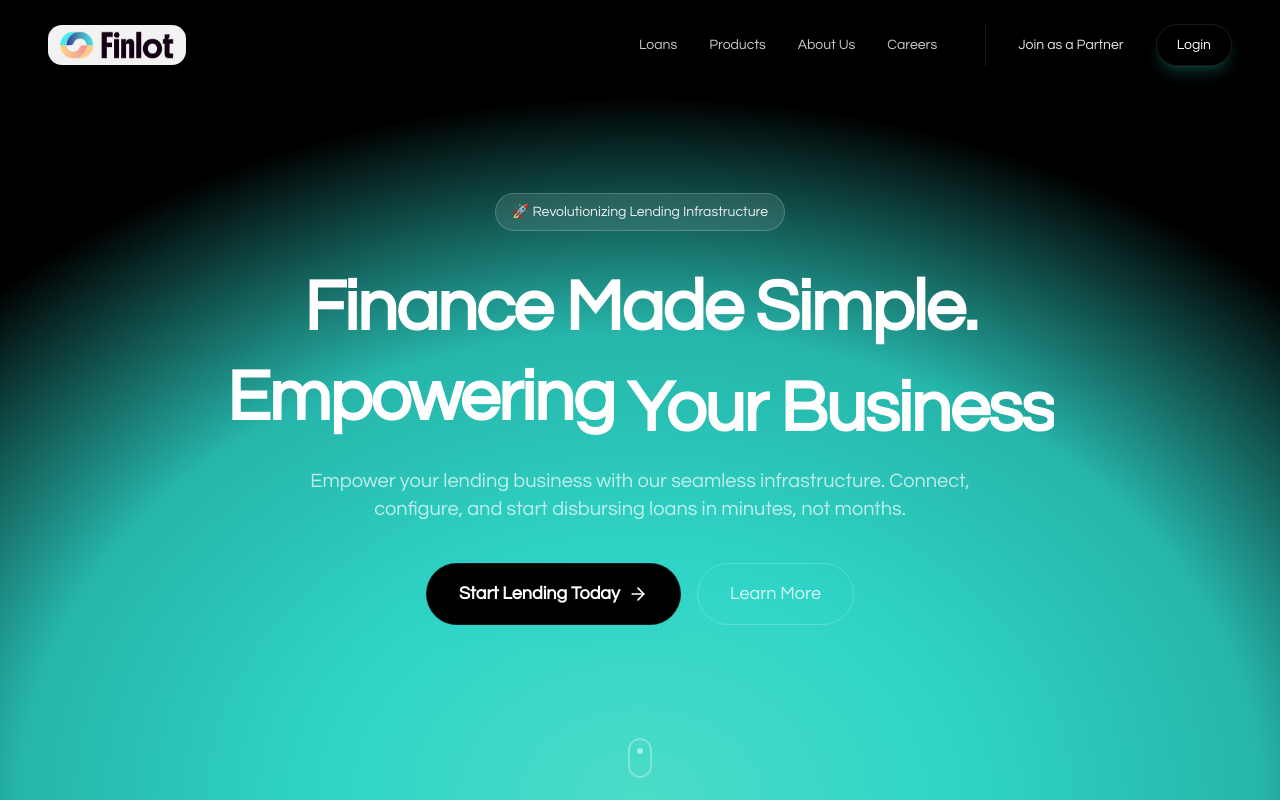
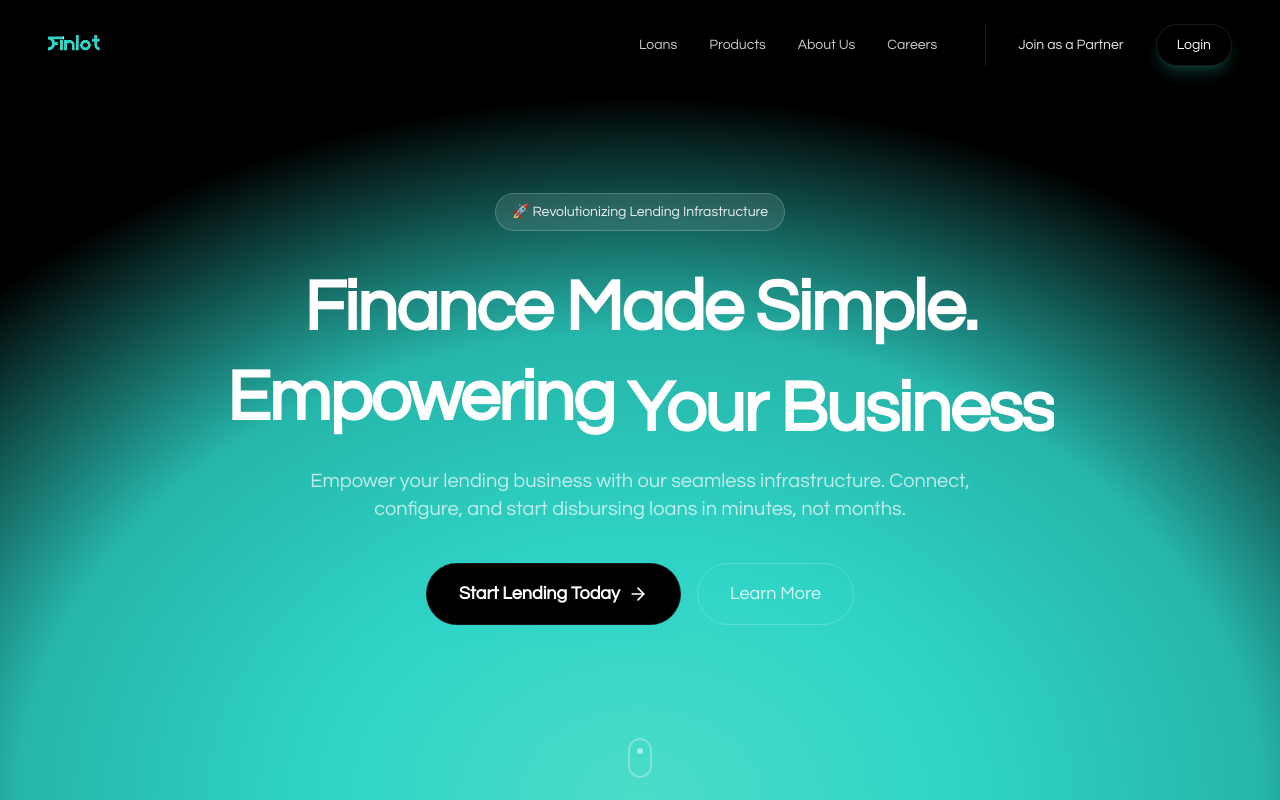
Before and after one commit to pranavadityaneti/EFunds, a Next.js app: page / in a window 1280 px wide. Shown: the top 800 px of the page. Built offline with nearby package versions, Linux system fonts and the light colour scheme.

Commit message:
feat: Updated new Finlot teal logo and removed header backing box

```diff
--- a/components/landing/LandingHeader.tsx
+++ b/components/landing/LandingHeader.tsx
@@ -27,7 +27,7 @@ export default function LandingHeader() {
                     <img
                         src="/logo.png"
                         alt="Finlot Logo"
-                        className="h-10 w-auto object-contain bg-white/95 px-3 py-1.5 rounded-xl shadow-sm"
+                        className="h-10 w-auto object-contain"
                     />
                 </a>
 
```
Also changed, not shown: public/footer-logo.png, public/logo.png.
